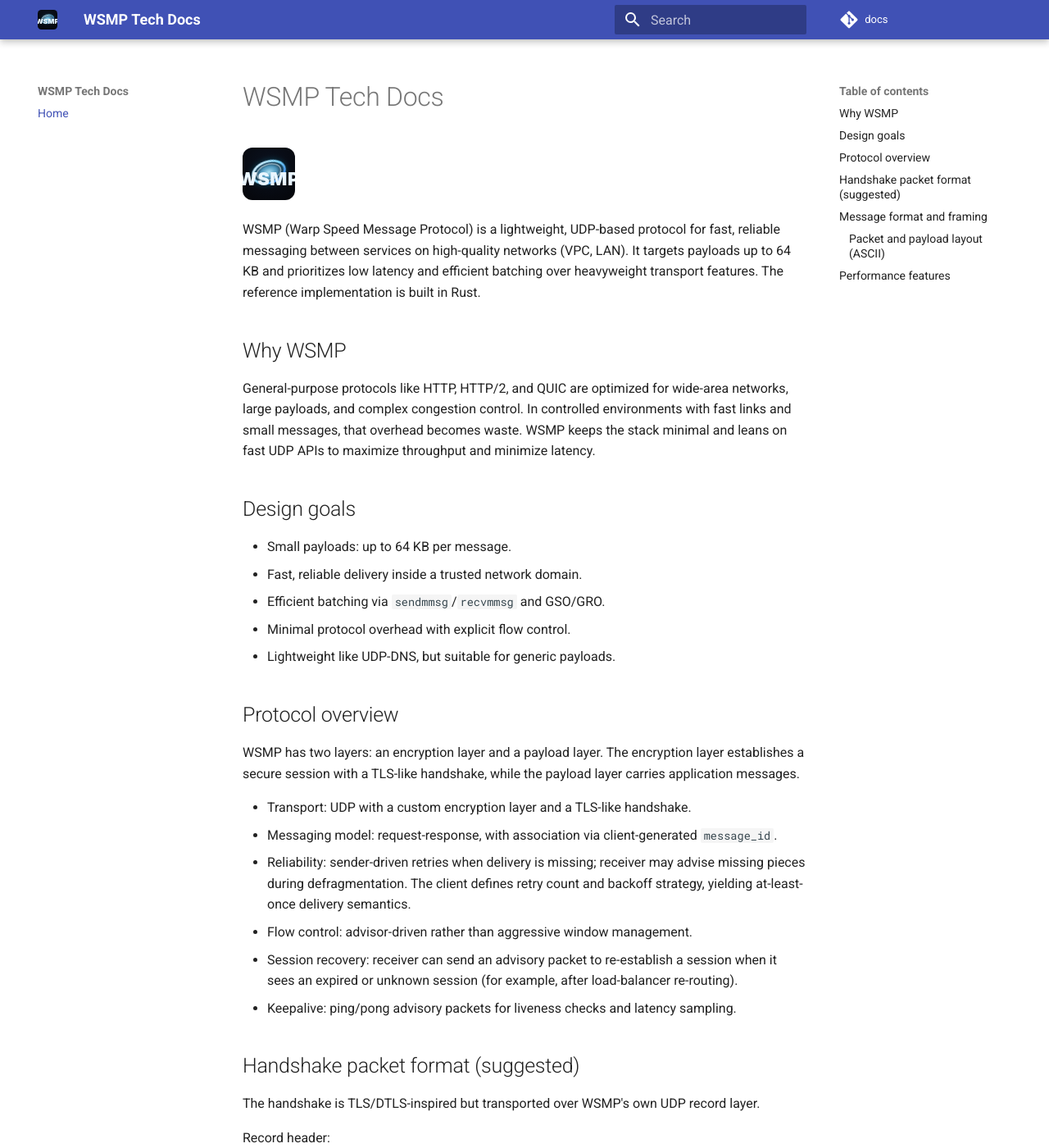
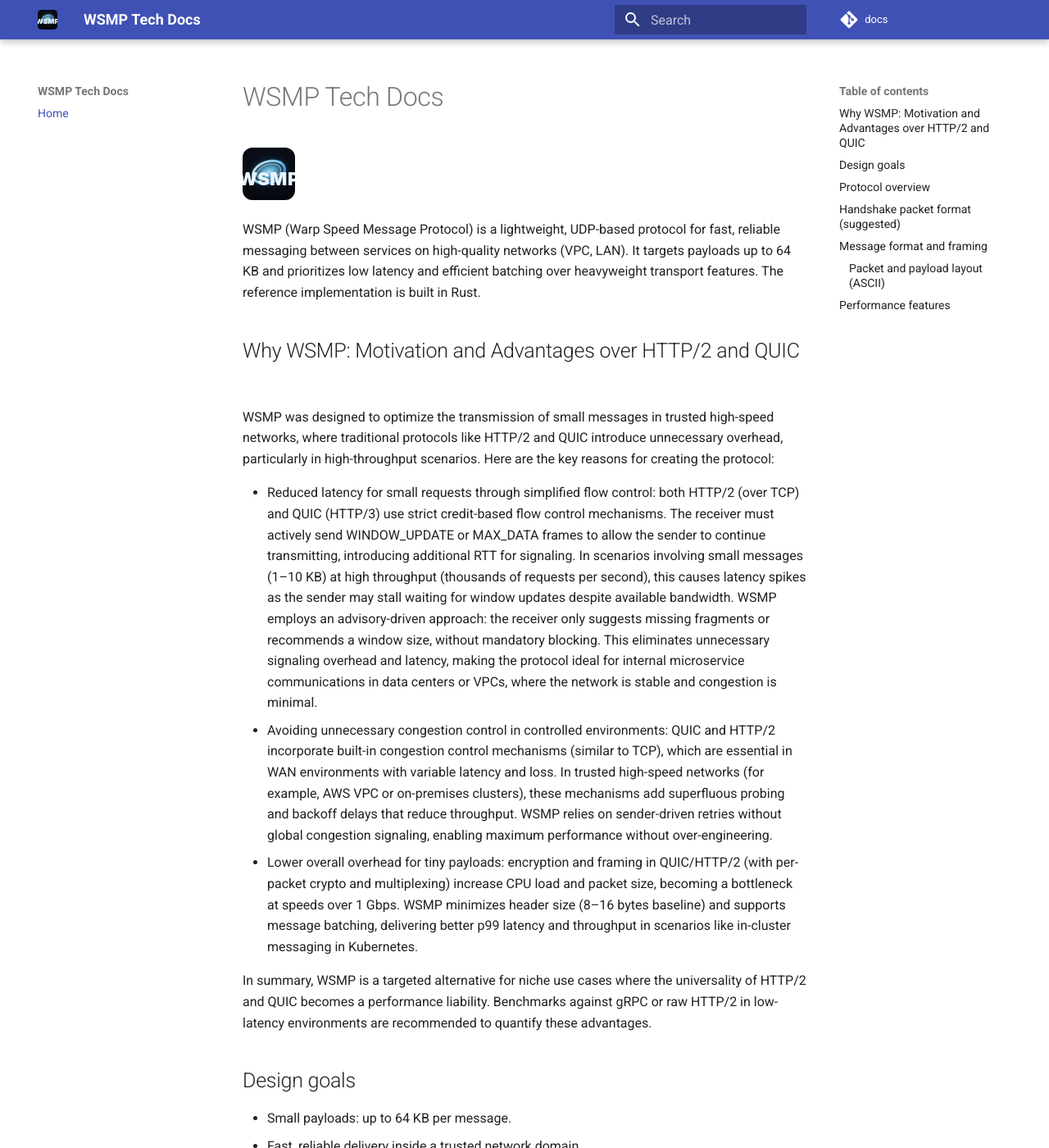
Before and after one commit to wsmp-tech/docs, an MkDocs documentation site: the page built from docs/index.md, in a window 1280 px wide and 1400 px high. Shown: the whole window at 82% size. Built offline with MkDocs 1.6.1 and Material for MkDocs 9.7.7, drawn with Linux system fonts in a browser that asks for light colours; comment, search, counter and statistics services are not loaded.

Commit message:
feat: improve motivation

```diff
--- a/docs/index.md
+++ b/docs/index.md
@@ -4,9 +4,15 @@
 
 WSMP (Warp Speed Message Protocol) is a lightweight, UDP-based protocol for fast, reliable messaging between services on high-quality networks (VPC, LAN). It targets payloads up to 64 KB and prioritizes low latency and efficient batching over heavyweight transport features. The reference implementation is built in Rust.
 
-## Why WSMP
+## Why WSMP: Motivation and Advantages over HTTP/2 and QUIC
 
-General-purpose protocols like HTTP, HTTP/2, and QUIC are optimized for wide-area networks, large payloads, and complex congestion control. In controlled environments with fast links and small messages, that overhead becomes waste. WSMP keeps the stack minimal and leans on fast UDP APIs to maximize throughput and minimize latency.
+WSMP was designed to optimize the transmission of small messages in trusted high-speed networks, where traditional protocols like HTTP/2 and QUIC introduce unnecessary overhead, particularly in high-throughput scenarios. Here are the key reasons for creating the protocol:
+
+- Reduced latency for small requests through simplified flow control: both HTTP/2 (over TCP) and QUIC (HTTP/3) use strict credit-based flow control mechanisms. The receiver must actively send WINDOW_UPDATE or MAX_DATA frames to allow the sender to continue transmitting, introducing additional RTT for signaling. In scenarios involving small messages (1–10 KB) at high throughput (thousands of requests per second), this causes latency spikes as the sender may stall waiting for window updates despite available bandwidth. WSMP employs an advisory-driven approach: the receiver only suggests missing fragments or recommends a window size, without mandatory blocking. This eliminates unnecessary signaling overhead and latency, making the protocol ideal for internal microservice communications in data centers or VPCs, where the network is stable and congestion is minimal.
+- Avoiding unnecessary congestion control in controlled environments: QUIC and HTTP/2 incorporate built-in congestion control mechanisms (similar to TCP), which are essential in WAN environments with variable latency and loss. In trusted high-speed networks (for example, AWS VPC or on-premises clusters), these mechanisms add superfluous probing and backoff delays that reduce throughput. WSMP relies on sender-driven retries without global congestion signaling, enabling maximum performance without over-engineering.
+- Lower overall overhead for tiny payloads: encryption and framing in QUIC/HTTP/2 (with per-packet crypto and multiplexing) increase CPU load and packet size, becoming a bottleneck at speeds over 1 Gbps. WSMP minimizes header size (8–16 bytes baseline) and supports message batching, delivering better p99 latency and throughput in scenarios like in-cluster messaging in Kubernetes.
+
+In summary, WSMP is a targeted alternative for niche use cases where the universality of HTTP/2 and QUIC becomes a performance liability. Benchmarks against gRPC or raw HTTP/2 in low-latency environments are recommended to quantify these advantages.
 
 ## Design goals
 
```
